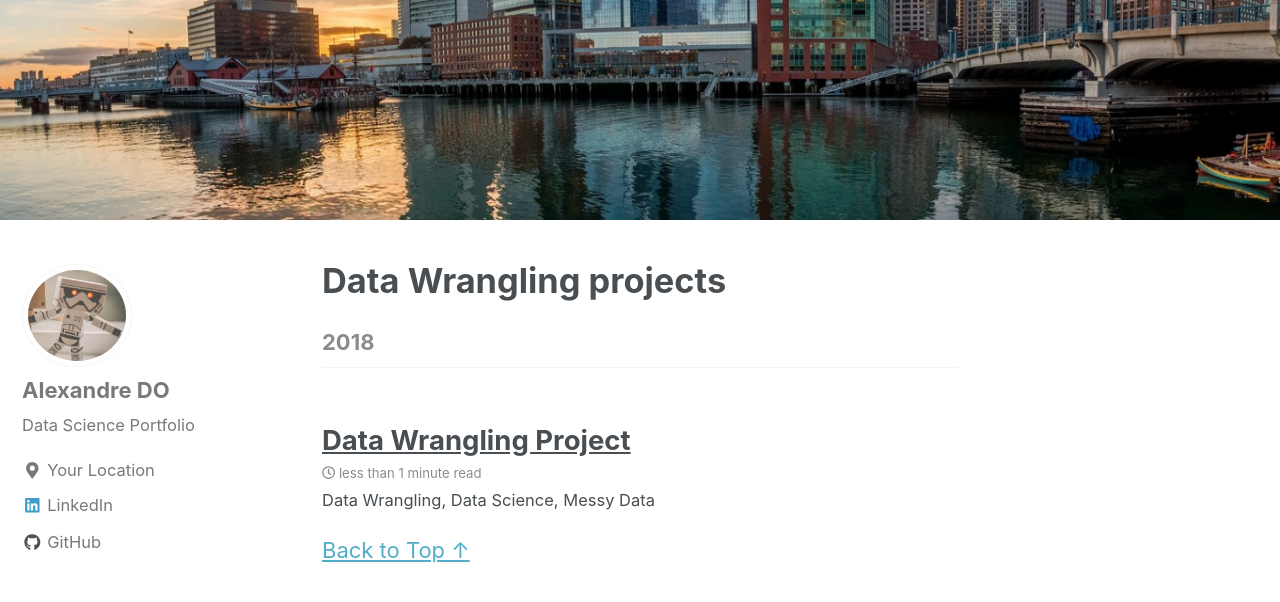
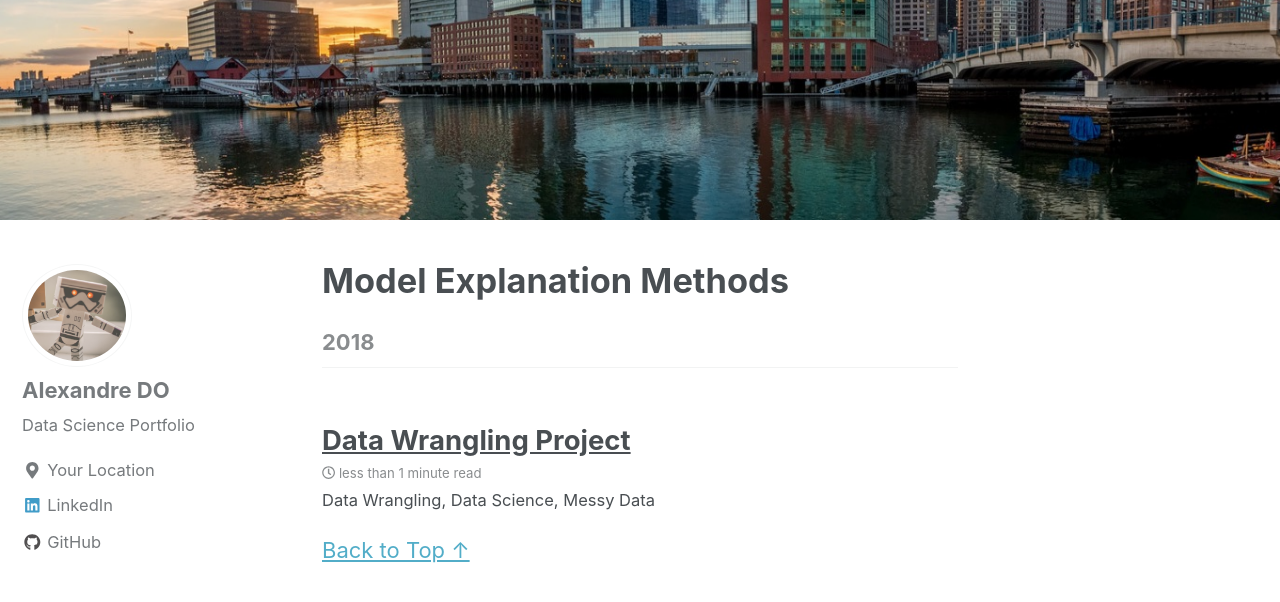
Before and after one commit to alexandre-do/alexandre-do.github.io, a Jekyll site: the page built from _pages/machinelearning.md, in a window 1280 px wide and 900 px high, scrolled down 355 px. Shown: the top 602 px of the window. Built offline with Jekyll 4.4.1, drawn with Linux system fonts in a browser that asks for light colours; nearby versions of some CDN libraries.

Commit message:
Update machinelearning.md

```diff
--- a/_pages/machinelearning.md
+++ b/_pages/machinelearning.md
@@ -1,7 +1,7 @@
 ---
 layout: posts
-permalink: /data-wrangling/
-title: "Data Wrangling projects"
+permalink: /model-explanation/
+title: "Model Explanation Methods"
 author_profile: true
 header:
   image: "/images/fort point.png"
```
